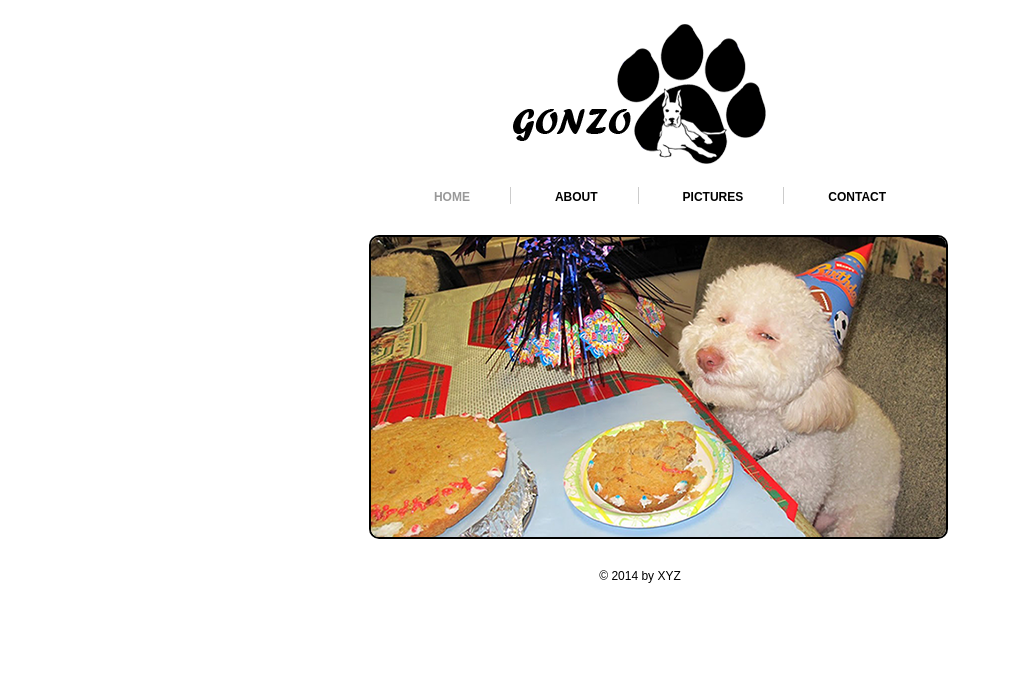
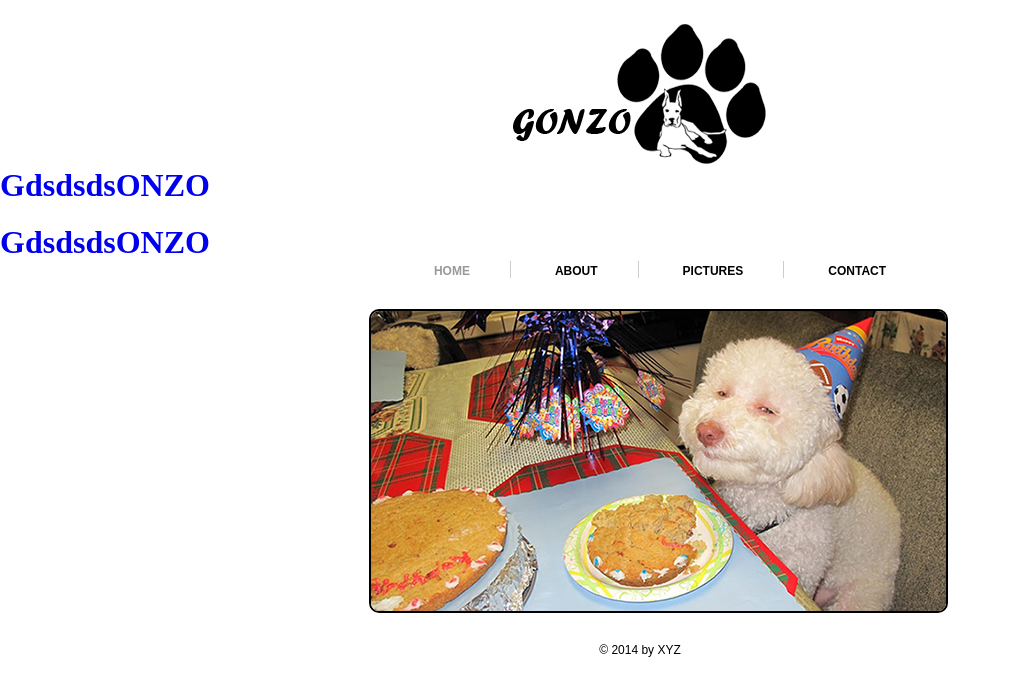
Before and after one commit to bittu542/dogs, a plain HTML site: page index.html in a window 1280 px wide. Shown: the whole page, without its empty margins (0-1010 px from the left). Drawn offline with Linux system fonts and the light colour scheme.

Commit message:
scond commit

```diff
--- a/index.html
+++ b/index.html
@@ -14,9 +14,15 @@
 
 		<div class="logo">
 
-			<h1><a href="#">GONZO</a></h1>
+			<h1><a href="#">GdsdsdsONZO</a></h1>
 
 		</div>
+		<h1><a href="#">GdsdsdsONZO</a></h1>
+
+	</div><h1><a href="#">GdsdsdsONZO</a></h1>
+
+</div>
+</div>
 
 	</div>
 
```
